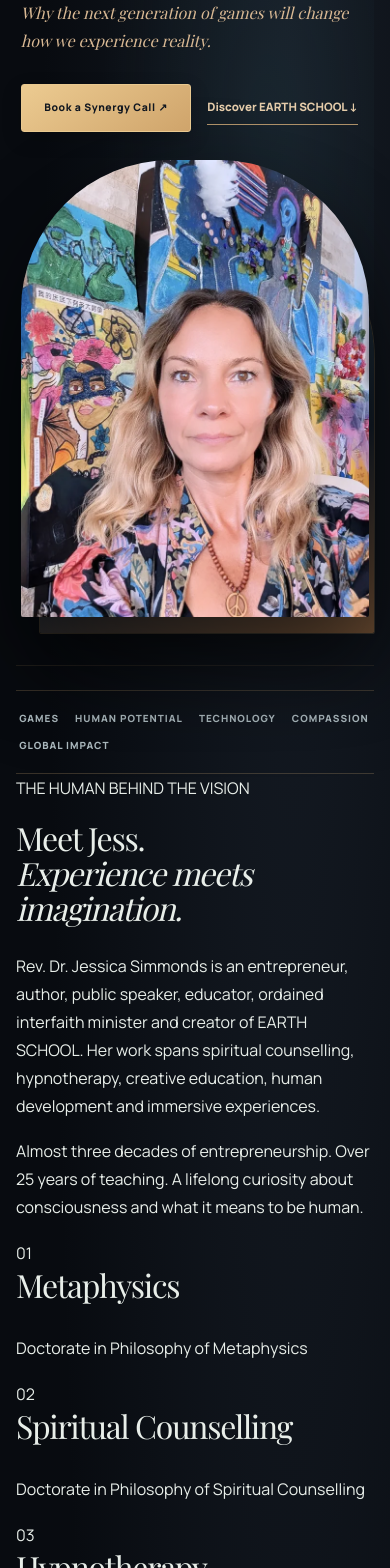
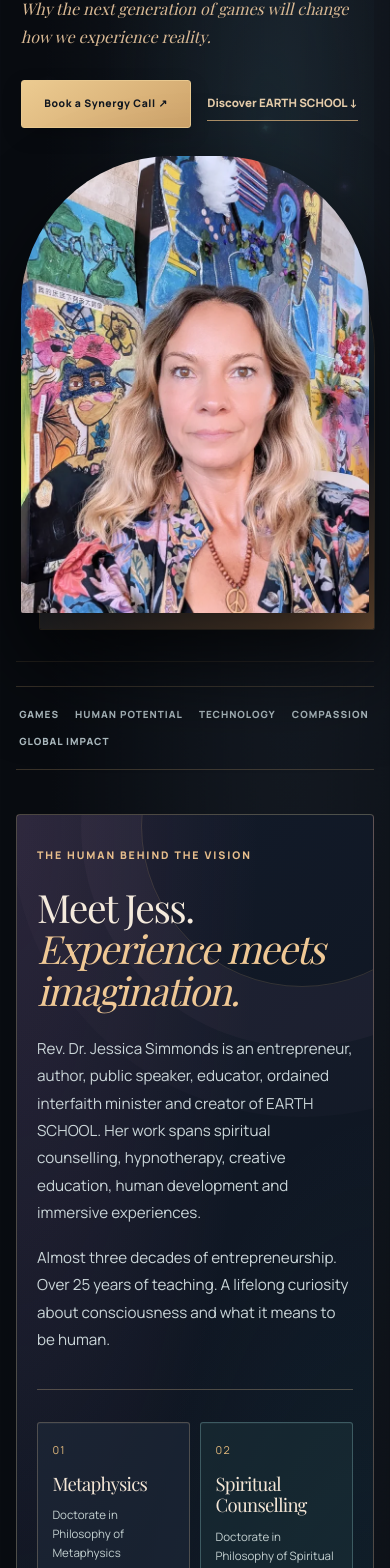
Before and after one commit to jessgoodvibesonly/jessgoodvibesonly, a Next.js app: page / in a window 390 px wide. Shown: the part 419-1987 px from the top of the page. Built offline with nearby package versions, Linux system fonts and the light colour scheme; a web font is replaced by a local one.

Commit message:
Add iridescent hero sparkles, prominent qualifications and colorful art gallery teaser with mobile polish

```diff
--- a/app/globals.css
+++ b/app/globals.css
@@ -1723,3 +1723,343 @@ a {text-underline-offset:4px}
 @media(prefers-reduced-motion:reduce) {
   .btn,.hero-copy,.hero-image-wrap {animation:none!important;transition:none!important}
 }
+
+
+/* SPARKLE / CREDENTIALS / ART · 2026-10-13
+   A gently animated constellation. Pure CSS, no downloads or client JS. */
+.hero {isolation:isolate}
+.glitter-field {
+  position:absolute;
+  inset:0;
+  z-index:0;
+  overflow:hidden;
+  pointer-events:none;
+  border-radius:4px;
+}
+.glitter-spark {
+  position:absolute;
+  display:block;
+  width:5px;
+  height:5px;
+  border-radius:50%;
+  background:currentColor;
+  color:#efd28c;
+  opacity:0;
+  box-shadow:0 0 12px 2px currentColor;
+  animation:glitter-shine 4.5s ease-in-out infinite;
+  will-change:opacity,transform;
+}
+.glitter-spark::before {
+  content:"";
+  position:absolute;
+  left:50%;top:50%;
+  width:17px;height:17px;
+  transform:translate(-50%,-50%);
+  clip-path:polygon(50% 0,58% 42%,100% 50%,58% 58%,50% 100%,42% 58%,0 50%,42% 42%);
+  background:currentColor;
+  opacity:.95;
+}
+.glitter-spark::after {
+  content:"";
+  position:absolute;
+  left:50%;top:50%;
+  width:20px;height:20px;
+  transform:translate(-50%,-50%);
+  border-radius:50%;
+  background:radial-gradient(circle,currentColor 0%,transparent 68%);
+  filter:blur(5px);
+  opacity:.52;
+}
+.glitter-spark-large {width:8px;height:8px}
+.glitter-spark-large::before {width:26px;height:26px}
+.glitter-shade-0 {color:#f3c889}
+.glitter-shade-1 {color:#a88df4}
+.glitter-shade-2 {color:#7de3df}
+.glitter-shade-3 {color:#f1a1c6}
+.glitter-shade-4 {color:#a6bdff}
+.glitter-shade-5 {color:#fff2ce}
+.glitter-shade-6 {color:#e89f76}
+@keyframes glitter-shine {
+  0%,100% {opacity:.08;transform:scale(.65) rotate(-15deg)}
+  38% {opacity:.7;transform:scale(1.12) rotate(0deg)}
+  66% {opacity:.3;transform:scale(.8) rotate(18deg)}
+}
+.hero-copy,.hero-image-wrap {z-index:1}
+.hero h1 {position:relative}
+.hero h1::after {
+  content:"✦";
+  position:absolute;
+  right:-.33em;
+  top:-.13em;
+  font-family:Georgia,serif;
+  font-size:clamp(.7rem,1.3vw,1.6rem);
+  color:#f4d7af;
+  text-shadow:0 0 16px #efb3dc,0 0 24px #a6bdfd;
+  animation:glitter-shine 5s ease-in-out infinite
+}
+.credentials-spotlight {
+  position:relative;
+  margin:4.25rem 0 0;
+  padding:clamp(2rem,5vw,4.5rem);
+  border:1px solid rgba(222,190,145,.3);
+  border-radius:4px;
+  overflow:hidden;
+  background:
+    radial-gradient(ellipse at 0% 0%,rgba(166,91,145,.16),transparent 48%),
+    radial-gradient(ellipse at 100% 90%,rgba(41,129,144,.16),transparent 52%),
+    linear-gradient(135deg,#131b2a,#0c131d 80%)
+}
+.credentials-spotlight::before {
+  content:"";
+  position:absolute;
+  top:-150px;
+  right:-90px;
+  width:320px;height:320px;
+  border:1px solid rgba(233,194,137,.16);
+  border-radius:50%;
+  box-shadow:0 0 0 60px rgba(153,122,150,.06),0 0 0 130px rgba(153,122,150,.035);
+  pointer-events:none
+}
+.credentials-spotlight-header {
+  position:relative;
+  display:grid;
+  grid-template-columns:1.08fr .92fr;
+  gap:clamp(1.5rem,5vw,4.5rem);
+  align-items:center;
+  padding-bottom:2.2rem;
+  border-bottom:1px solid rgba(226,194,150,.3)
+}
+.credentials-eyebrow,.art-showcase-eyebrow {
+  color:#e7be8c;
+  letter-spacing:.18em;
+  font-size:.66rem;
+  line-height:1.65;
+  font-family:var(--sans);
+  font-weight:800;
+  text-transform:uppercase
+}
+.credentials-spotlight h2 {
+  margin:1.4rem 0 0;
+  font-size:clamp(2.5rem,5.2vw,5rem);
+  line-height:1.06;
+  color:#f4eadc
+}
+.credentials-spotlight h2 em {color:#efc895;font-weight:400}
+.credentials-spotlight-story p {
+  max-width:60ch;
+  color:#cad5d8;
+  font-size:.95rem;
+  line-height:1.8
+}
+.credentials-spotlight-story p:last-child {margin-bottom:0}
+.featured-credentials {
+  display:grid;
+  grid-template-columns:repeat(3,minmax(0,1fr));
+  gap:1rem;
+  margin-top:2rem
+}
+.featured-credential {
+  min-width:0;
+  border:1px solid rgba(220,194,155,.27);
+  padding:1.55rem;
+  background:rgba(30,41,57,.68);
+  border-radius:3px;
+  box-shadow:inset 0 1px rgba(255,255,255,.04)
+}
+.featured-credential:nth-child(3n+2) {
+  border-color:rgba(139,196,196,.33);
+  background:rgba(26,48,55,.62)
+}
+.featured-credential:nth-child(3n+3) {
+  border-color:rgba(203,148,181,.34);
+  background:rgba(48,35,51,.52)
+}
+.featured-credential-index {
+  display:block;
+  color:#e2b97c;
+  font-size:.68rem;
+  letter-spacing:.12em;
+  margin-bottom:1.25rem
+}
+.featured-credential h3 {
+  font-family:var(--serif);
+  font-size:clamp(1.2rem,2vw,1.7rem);
+  color:#f3e5d5;
+  margin:0 0 .7rem;
+  line-height:1.15
+}
+.featured-credential p {
+  font-size:.79rem;
+  color:#c3d0d0;
+  line-height:1.65;
+  margin:0
+}
+.credentials-expand {
+  margin-top:1.75rem;
+  border:1px solid rgba(228,190,141,.4);
+  border-radius:3px;
+  background:rgba(7,12,20,.28)
+}
+.credentials-expand summary {
+  list-style:none;
+  padding:1.2rem 1.4rem;
+  font-size:.83rem;
+  font-weight:800;
+  color:#f1d3a3;
+  cursor:pointer;
+  display:flex;
+  justify-content:space-between;
+  align-items:center;
+  gap:1rem
+}
+.credentials-expand summary::-webkit-details-marker {display:none}
+.credentials-expand summary span {font-size:1.25rem;transition:transform .2s}
+.credentials-expand[open] summary span {transform:rotate(45deg)}
+.credentials-full-list {
+  margin:0;
+  padding:1rem 1.5rem 1.75rem;
+  list-style:none;
+  display:grid;
+  grid-template-columns:repeat(2,minmax(0,1fr));
+  gap:.6rem 1.8rem;
+  border-top:1px solid rgba(228,190,141,.21)
+}
+.credentials-full-list li {
+  color:#d5e0de;
+  padding:.65rem 0 .65rem 1.2rem;
+  border-bottom:1px solid #ffffff11;
+  font-size:.84rem;
+  line-height:1.6;
+  position:relative
+}
+.credentials-full-list li::before {
+  content:"✧";position:absolute;left:0;color:#d9b77e
+}
+.art-showcase {
+  margin:4.25rem 0 0;
+  display:grid;
+  grid-template-columns:minmax(0,.9fr) minmax(0,1.1fr);
+  min-height:420px;
+  border:1px solid rgba(205,175,135,.34);
+  border-radius:4px;
+  overflow:hidden;
+  background:#101925;
+}
+.art-showcase-visual {
+  position:relative;
+  min-height:410px;
+  overflow:hidden;
+  background:
+    radial-gradient(ellipse at 24% 77%,rgba(240,139,184,.67),transparent 43%),
+    radial-gradient(ellipse at 79% 13%,rgba(96,218,212,.58),transparent 47%),
+    radial-gradient(ellipse at 56% 52%,rgba(171,121,234,.64),transparent 42%),
+    radial-gradient(ellipse at 85% 85%,rgba(237,171,96,.62),transparent 45%),
+    #17202c;
+}
+.art-showcase-visual::before {
+  content:"";
+  position:absolute;
+  inset:7%;
+  border:1px solid rgba(255,239,213,.27);
+  border-radius:45% 55% 60% 40% / 60% 45% 55% 40%;
+  transform:rotate(-18deg)
+}
+.art-showcase-visual::after {
+  content:"";
+  position:absolute;
+  inset:0;
+  background:repeating-linear-gradient(-20deg,transparent 0 11px,#ffffff08 12px,transparent 14px 30px);
+  opacity:.45;
+  mix-blend-mode:screen;
+}
+.art-halo {
+  position:absolute;
+  display:block;
+  border:1px solid rgba(255,236,203,.4);
+  border-radius:46% 54% 55% 45%;
+  box-shadow:0 0 45px rgba(233,158,197,.2)
+}
+.art-halo-one {width:235px;height:310px;left:12%;top:20%;transform:rotate(28deg)}
+.art-halo-two {width:185px;height:260px;right:10%;top:10%;transform:rotate(-25deg);border-color:#a3e4e1aa}
+.art-halo-three {width:170px;height:210px;right:20%;bottom:-18%;transform:rotate(50deg);border-color:#e7c08daa}
+.art-signature-mark {
+  position:absolute;
+  left:46%;top:44%;
+  transform:translate(-50%,-50%);
+  color:#fff4df;
+  font-size:clamp(5rem,12vw,10rem);
+  font-family:var(--serif);
+  text-shadow:0 0 35px rgba(255,222,248,.8),0 0 65px rgba(182,172,245,.4);
+}
+.art-showcase-copy {
+  padding:clamp(2rem,5vw,4.5rem);
+  display:flex;
+  justify-content:center;
+  flex-direction:column;
+  background:linear-gradient(145deg,#1d2233,#101b25 70%)
+}
+.art-showcase h2 {
+  font-size:clamp(2.45rem,4.7vw,4.5rem);
+  line-height:1.06;
+  margin:1.1rem 0 1.7rem;
+  color:#f6ebdc
+}
+.art-showcase h2 em {color:#dfb3d5;font-weight:400}
+.art-showcase-copy>p:not(.art-showcase-eyebrow) {
+  color:#cbd6d6;
+  font-size:.95rem;
+  line-height:1.8
+}
+.art-showcase .art-showcase-status {
+  margin:1rem 0 1.5rem;
+  color:#efcb99!important;
+  font-size:.79rem!important;
+  font-style:italic
+}
+.art-showcase-link {
+  align-self:flex-start;
+  color:#f4d5a2;
+  font-size:.79rem;
+  font-weight:800;
+  line-height:1.6;
+  text-decoration:none;
+  border-bottom:1px solid #ebc88a;
+  padding-bottom:.5rem
+}
+.art-showcase-link:hover {color:#ffffff}
+@media(max-width:900px) {
+  .credentials-spotlight-header {grid-template-columns:1fr}
+  .featured-credentials {grid-template-columns:repeat(2,minmax(0,1fr))}
+  .art-showcase {grid-template-columns:1fr}
+  .art-showcase-visual {min-height:285px}
+}
+@media(max-width:680px) {
+  .glitter-spark:nth-child(3n) {display:none}
+  .glitter-spark {opacity:.4;box-shadow:0 0 8px 1px currentColor}
+  .glitter-spark::before {width:12px;height:12px}
+  .credentials-spotlight {margin-top:2.75rem;padding:2rem 1.25rem}
+  .credentials-spotlight h2 {font-size:clamp(2.2rem,10vw,3.8rem)}
+  .featured-credentials {gap:.65rem;grid-template-columns:repeat(2,minmax(0,1fr))}
+  .featured-credential {padding:1.1rem .9rem}
+  .featured-credential-index {margin-bottom:.85rem}
+  .featured-credential h3 {font-size:1.16rem;overflow-wrap:anywhere}
+  .featured-credential p {font-size:.72rem}
+  .credentials-expand summary {font-size:.78rem;padding:1.1rem}
+  .credentials-full-list {grid-template-columns:1fr;padding:1rem}
+  .art-showcase {margin-top:2.7rem}
+  .art-showcase-visual {min-height:210px}
+  .art-halo-one {width:130px;height:180px}
+  .art-halo-two {width:110px;height:160px}
+  .art-halo-three {width:100px;height:130px}
+  .art-showcase-copy {padding:2.3rem 1.35rem}
+  .art-showcase h2 {font-size:clamp(2.3rem,10vw,3.8rem)}
+}
+@media(max-width:360px) {
+  .featured-credentials {grid-template-columns:1fr}
+  .featured-credential {padding:1.1rem}
+  .glitter-spark:nth-child(even) {display:none}
+}
+@media(prefers-reduced-motion:reduce) {
+  .glitter-spark,.hero h1::after {animation:none!important;opacity:.62!important}
+  .credentials-expand summary span {transition:none!important}
+}
```
